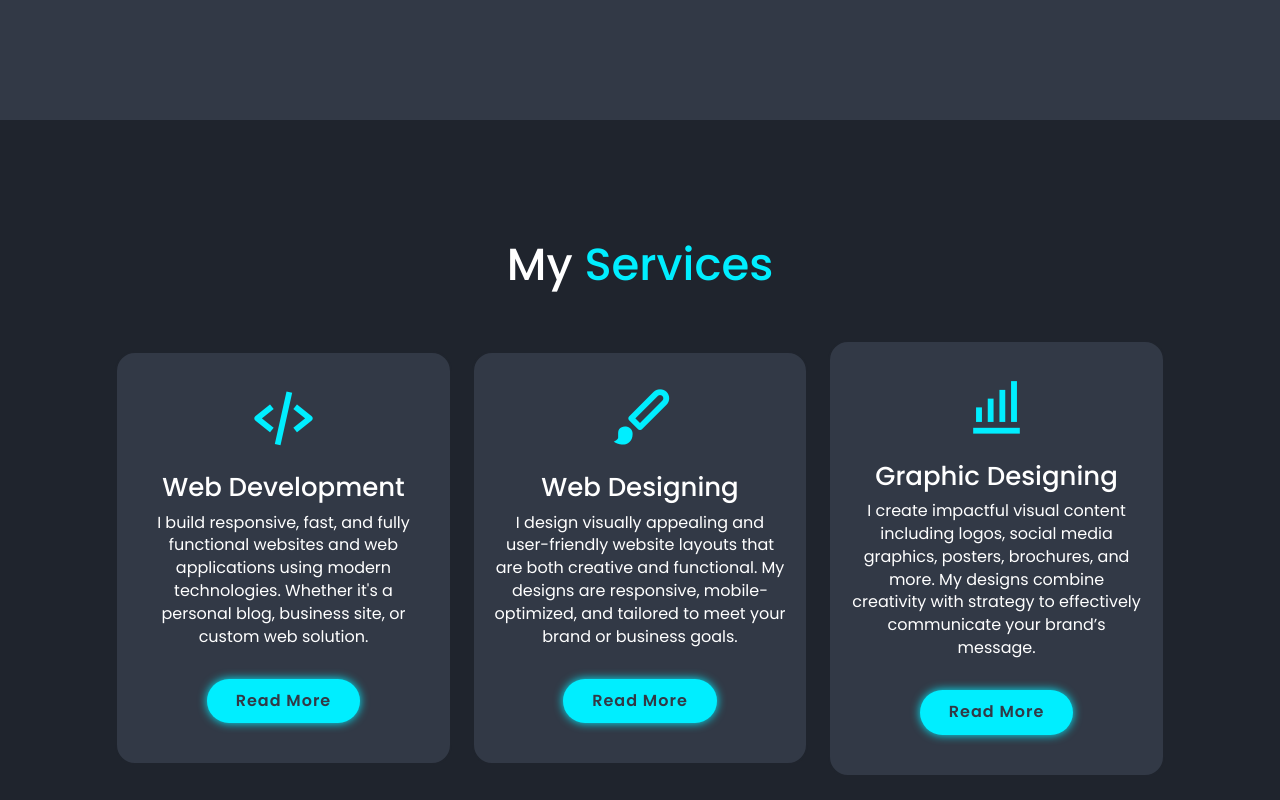
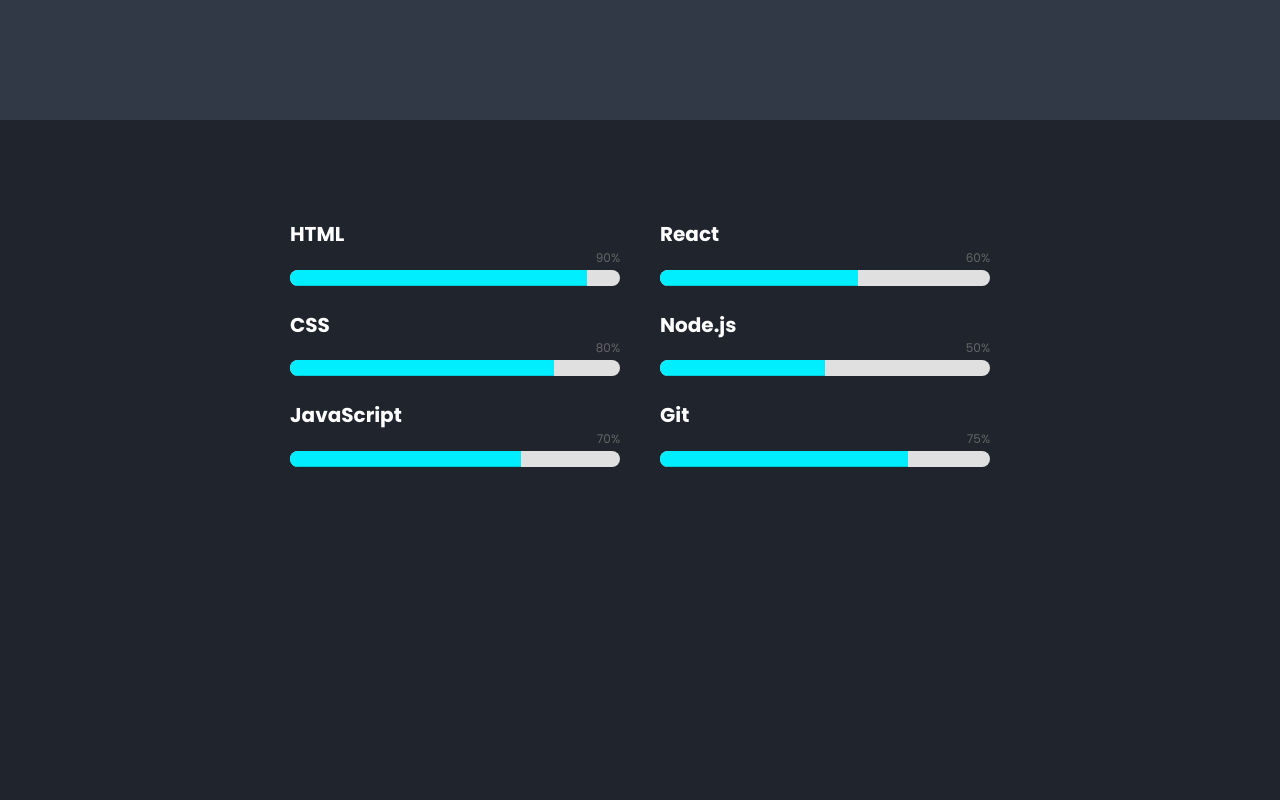
Before and after one commit to MuhammadBilal0495/Bilal.-Portfolio, a plain HTML site: page index.html in a window 1280 px wide. Shown: the part 1480-2280 px from the top of the page. Drawn offline with nearby package versions, Linux system fonts and the light colour scheme.

Commit message:
skills section

```diff
--- a/index.html
+++ b/index.html
@@ -139,6 +139,70 @@
         </div>
     </section>
 
+
+    <!--Skills section-->
+    <section class="skills" id="skills">
+        <div class="progress-wrapper">
+
+            <!-- Left Column -->
+            <div class="column">
+                <div class="progress-group">
+                    <div class="progress-title">HTML</div>
+                    <div class="progress-label">90%</div>
+                    <div class="progress-container">
+                        <div class="progress-bar" data-percent="90"></div>
+                    </div>
+                </div>
+
+                <div class="progress-group">
+                    <div class="progress-title">CSS</div>
+                    <div class="progress-label">80%</div>
+                    <div class="progress-container">
+                        <div class="progress-bar" data-percent="80"></div>
+                    </div>
+                </div>
+
+                <div class="progress-group">
+                    <div class="progress-title">JavaScript</div>
+                    <div class="progress-label">70%</div>
+                    <div class="progress-container">
+                        <div class="progress-bar" data-percent="70"></div>
+                    </div>
+                </div>
+            </div>
+
+            <!-- Right Column -->
+            <div class="column">
+                <div class="progress-group">
+                    <div class="progress-title">React</div>
+                    <div class="progress-label">60%</div>
+                    <div class="progress-container">
+                        <div class="progress-bar" data-percent="60"></div>
+                    </div>
+                </div>
+
+                <div class="progress-group">
+                    <div class="progress-title">Node.js</div>
+                    <div class="progress-label">50%</div>
+                    <div class="progress-container">
+                        <div class="progress-bar" data-percent="50"></div>
+                    </div>
+                </div>
+
+                <div class="progress-group">
+                    <div class="progress-title">Git</div>
+                    <div class="progress-label">75%</div>
+                    <div class="progress-container">
+                        <div class="progress-bar" data-percent="75"></div>
+                    </div>
+                </div>
+            </div>
+
+        </div>
+
+    </section>
+
+
     <!--services section design-->
     <section class="services" id="services">
         <h2 class="heading">My <span>Services</span></h2>
--- a/script.js
+++ b/script.js
@@ -87,3 +87,14 @@ window.addEventListener("DOMContentLoaded", () => {
     document.body.classList.toggle("light-theme", isLight);
     toggleCheckbox.checked = isLight;
 });
+
+// progress bar
+window.addEventListener('load', () => {
+    const bars = document.querySelectorAll('.progress-bar');
+    bars.forEach(bar => {
+        const percent = bar.getAttribute('data-percent');
+        setTimeout(() => {
+            bar.style.width = percent + '%';
+        }, 300);
+    });
+});
--- a/style.css
+++ b/style.css
@@ -228,6 +228,53 @@ svg path {
     margin: 2rem 0 3rem;
 }
 
+.progress-wrapper {
+    display: flex;
+    gap: 40px;
+    flex-wrap: wrap;
+    justify-content: center;
+}
+
+.column {
+    display: flex;
+    flex-direction: column;
+    gap: 25px;
+}
+
+.progress-group {
+    display: flex;
+    flex-direction: column;
+}
+
+.progress-title {
+    font-weight: bold;
+    font-size: 2rem;
+}
+
+.progress-label {
+    text-align: right;
+    font-size: 12px;
+    margin-bottom: 4px;
+    color: #666;
+    width: 33rem;
+}
+
+.progress-container {
+    background-color: #e0e0e0;
+    height: 1.6rem;
+    width: 33rem;
+    border-radius: 10px;
+    overflow: hidden;
+}
+
+.progress-bar {
+    height: 100%;
+    width: 0%;
+    background-color: #0ef;
+    transition: width 1s ease-in-out;
+}
+
+
 .services h2 {
     margin-bottom: 5rem;
 }
@@ -439,6 +486,10 @@ svg path {
         padding: 10rem 3% 2rem;
     }
 
+    .skills {
+        padding-bottom: 7rem;
+    }
+
     .services {
         padding-bottom: 7rem;
     }
@@ -520,6 +571,17 @@ svg path {
 
     .portfolio-container {
         grid-template-columns: repeat(2, 1fr);
+    }
+
+    .progress-wrapper {
+        flex-direction: column;
+        align-items: center;
+    }
+
+    .progress-label,
+    .progress-container {
+        width: 90vw;
+        max-width: 50rem;
     }
 }
 
```
